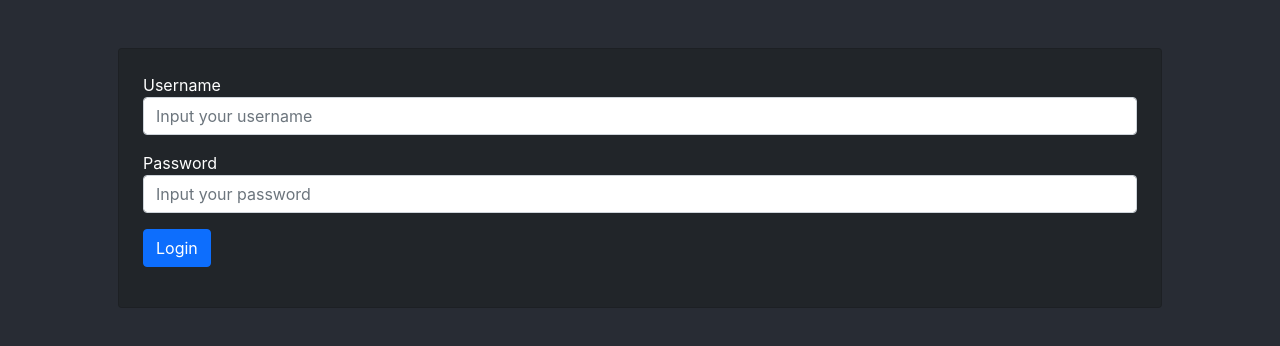
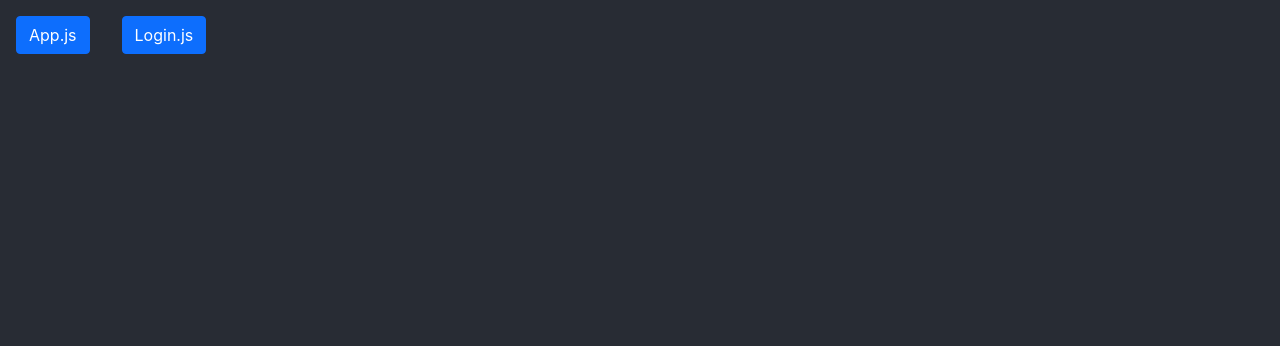
Before and after one commit to ardhibadubah/basic-react-workshop, a React (Create React App) app: page / in a window 1280 px wide. Shown: the top 346 px of the page. Built offline with nearby package versions, Linux system fonts and the light colour scheme.

Commit message:
Create index component to demo lifecycle

```diff
--- a/src/index.js
+++ b/src/index.js
@@ -1,4 +1,4 @@
-import React from 'react';
+import React, { useState } from 'react';
 import ReactDOM from 'react-dom';
 import 'bootstrap/dist/css/bootstrap.min.css'
 import './index.css';
@@ -6,9 +6,25 @@ import App from './App';
 import Login from './pages/Login'
 import reportWebVitals from './reportWebVitals';
 
+const Index = () => {
+  const [page, setPage] = useState(0)
+
+  return (
+    <>
+      <button className="btn btn-primary m-3" onClick={() => setPage(1)}> App.js </button>
+      <button className="btn btn-primary m-3" onClick={() => setPage(2)}> Login.js </button>
+      {
+        page === 1 ? <App /> :
+        page === 2 ? <Login /> :
+        null
+      }
+    </>
+  )
+}
+
 ReactDOM.render(
   <React.StrictMode>
-    <Login />
+    <Index />
   </React.StrictMode>,
   document.getElementById('root')
 );
```
